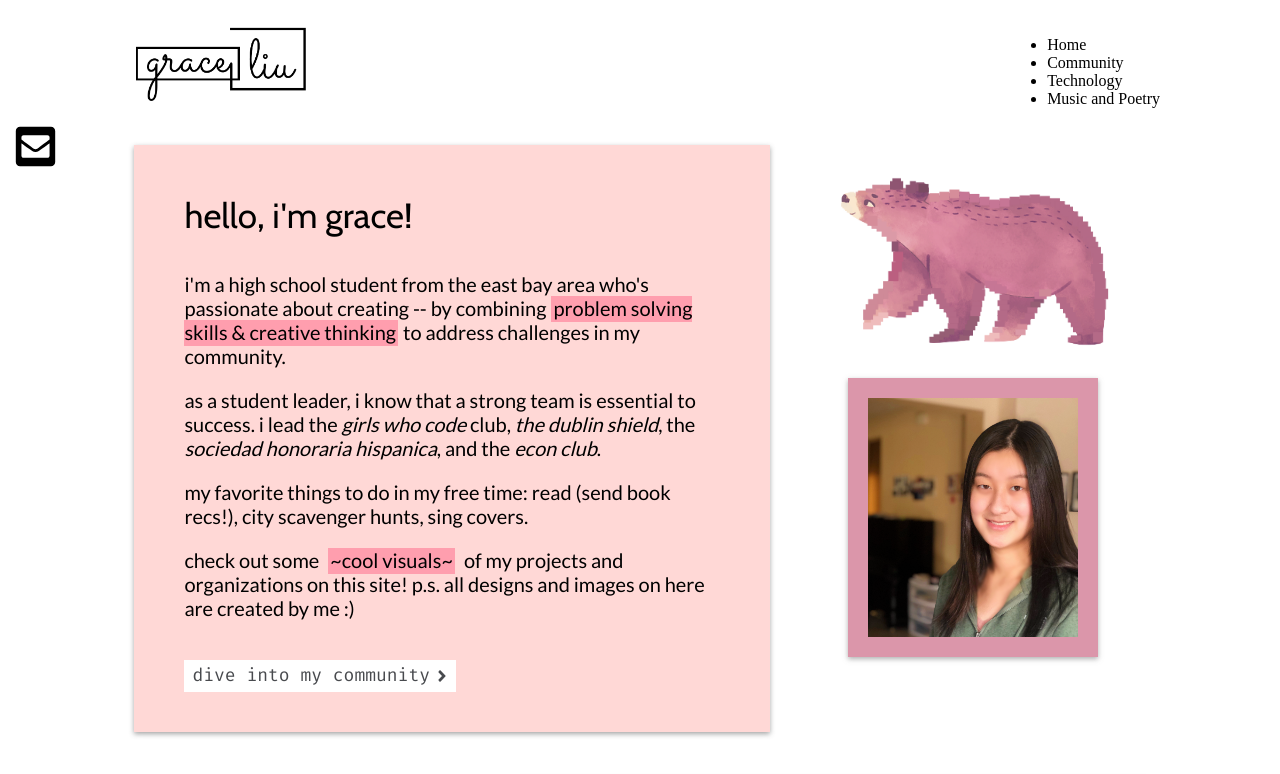
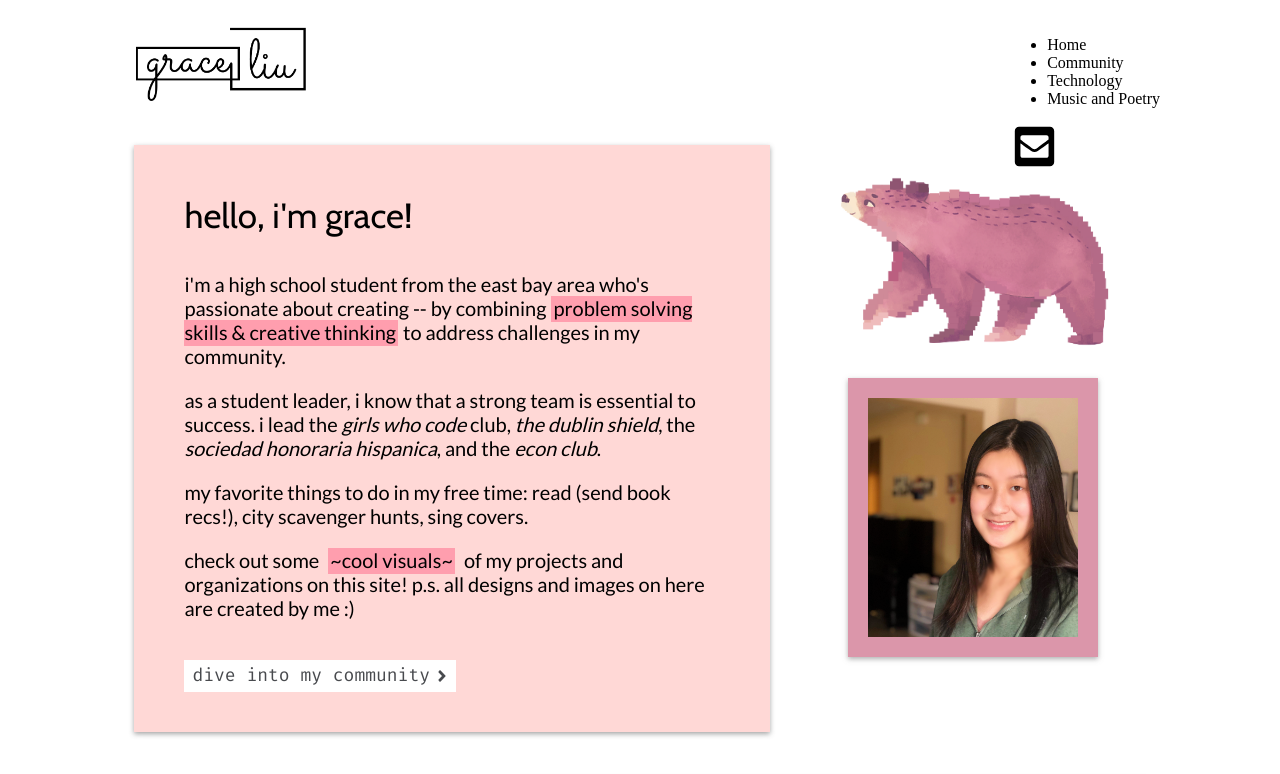
Before and after one commit to graceliu1/personal-portfolio, a Gatsby site: page / in a window 1280 px wide. Shown: the top 774 px of the page. Built offline with nearby package versions, Linux system fonts and the light colour scheme; Gatsby itself is replaced by a stand-in of ours.

Commit message:
Update layout.js

```diff
--- a/src/components/layout.js
+++ b/src/components/layout.js
@@ -106,9 +106,10 @@ const Layout = ({ pageTitle, children }) => {
               </Link>
             </li>
           </ul>
+          <a href = "mailto:grace.by.liu@gmail.com" target = "_blank"> <FaEnvelopeSquare className = {socialIcon} /> </a>
           </div>
           </div>
-           <a> <FaEnvelopeSquare className = {socialIcon} /> </a>
+
 
       </nav>
 
```
